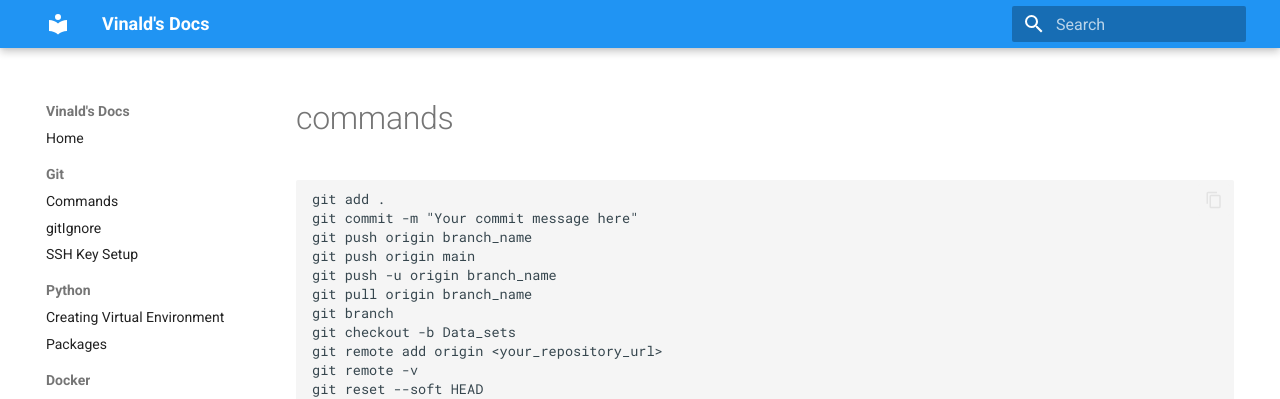
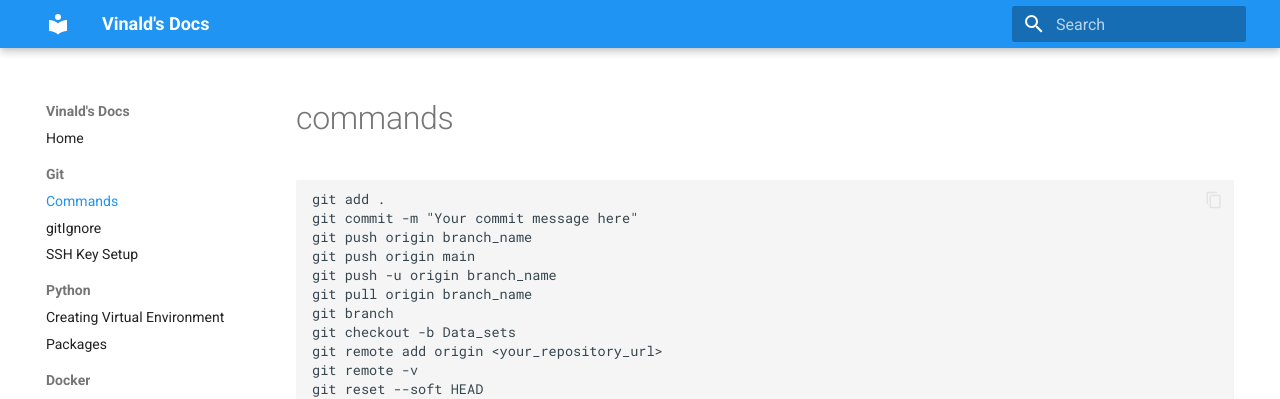
Before and after one commit to Vinald/docs, an MkDocs documentation site: the page built from docs/git/commands.md, in a window 1280 px wide. Shown: the top 399 px of the page. Built offline with MkDocs 1.6.1 and Material for MkDocs 9.7.7, drawn with Linux system fonts in a browser that asks for light colours.

Commit message:
git docs

```diff
--- a/mkdocs.yml
+++ b/mkdocs.yml
@@ -24,9 +24,9 @@ theme:
 nav:
   - Home: index.md
   - Git:
-      - Commands: Git/commands.md
-      - gitIgnore: Git/gitIgnore.md
-      - SSH Key Setup: Git/ssh_key_setup.md
+      - Commands: git/commands.md
+      - gitIgnore: git/gitIgnore.md
+      - SSH Key Setup: git/ssh_key_setup.md
   - Python:
       - Creating Virtual Environment: Python/creating_virtual_environment.md
       - Packages: Python/packages.md
```
